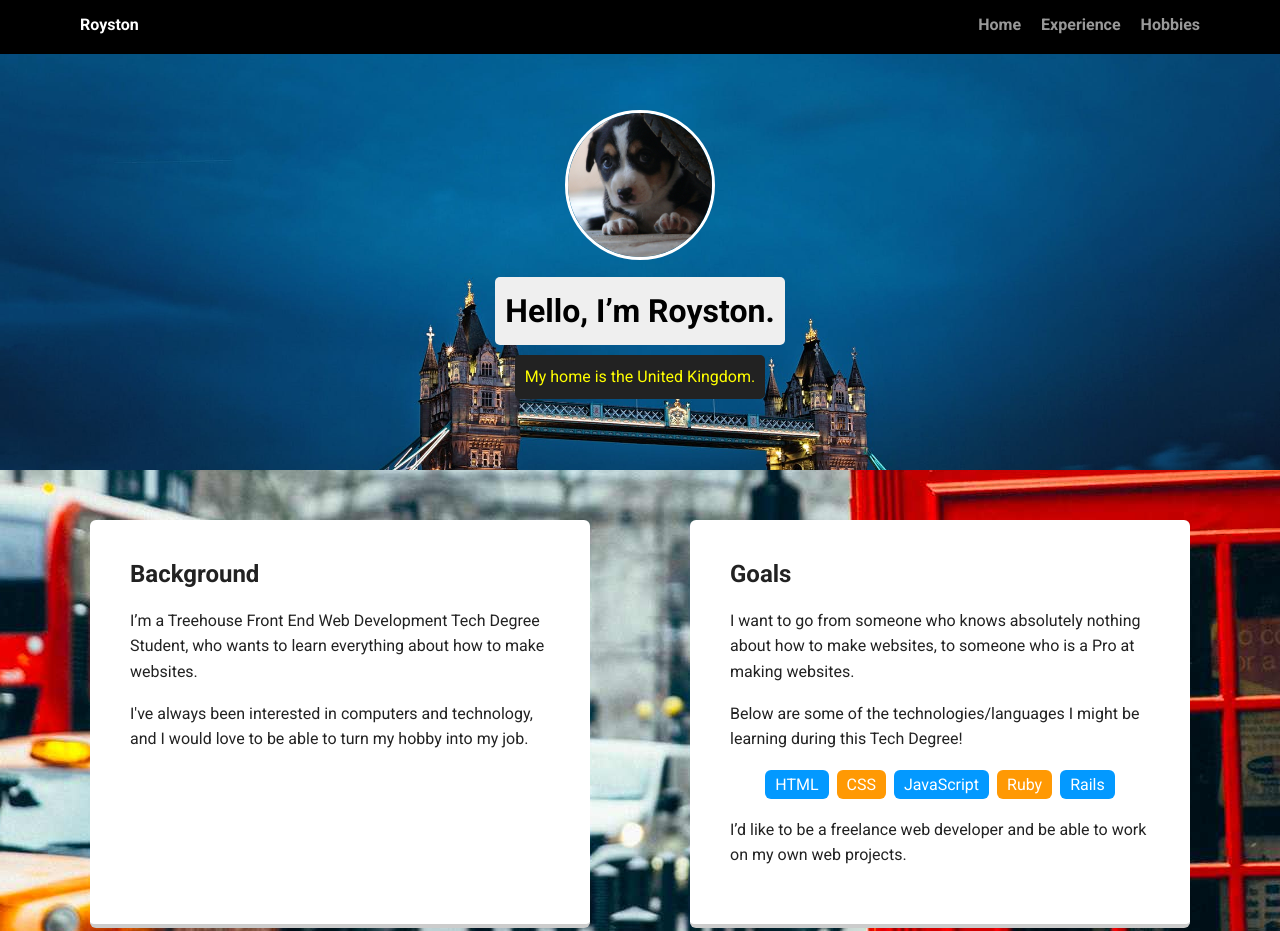
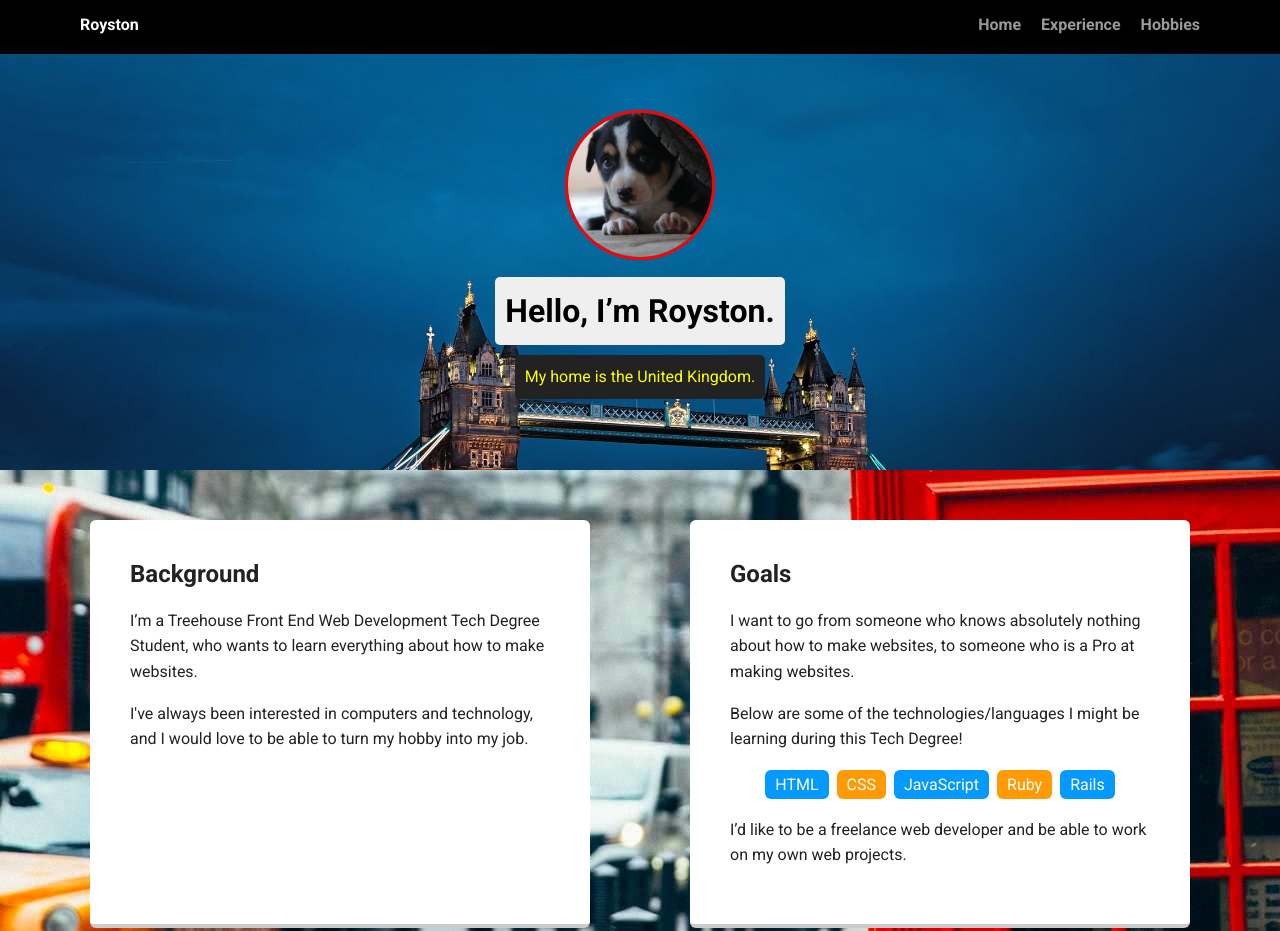
Before and after one commit to royston169/treehouse_project1, a plain HTML site: page index.html in a window 1280 px wide. Shown: the top 931 px of the page. Drawn offline with Linux system fonts and the light colour scheme; a web font is replaced by a local one.

Commit message:
Made changes to the profile picture

```diff
--- a/styles.css
+++ b/styles.css
@@ -104,11 +104,11 @@ header .profile-image {
   width: 150px;
   height: 150px;
   border-radius: 50%;
-  border: 3px solid white;
+  border: 3px solid red;
   transition: all .5s;
 }
 header .profile-image:hover {
-  transform: scale(1.2) rotate(5deg);
+  transform: scale(2) rotate(360deg);
 }
 .tag {
   background-color: #efefef;
```
Also changed, not shown: 1 other file.
